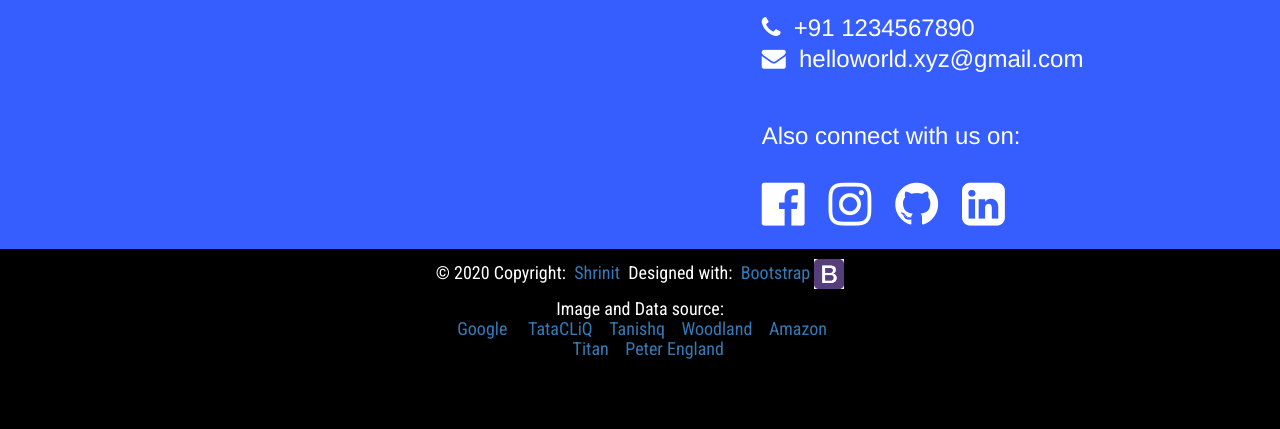
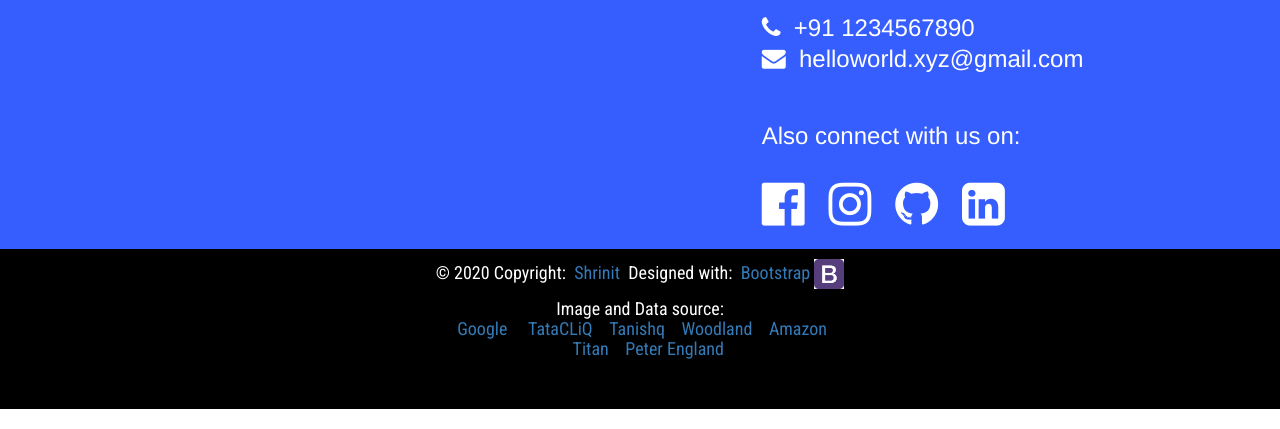
Before and after one commit to shrinitg/Frontend_Made-in-india-product-landing-page_GSBSP-MI14, a plain HTML site: page index.html in a window 1280 px wide. Shown: the part 2235-2664 px from the top of the page. Drawn offline with nearby package versions, Linux system fonts and the light colour scheme.

Commit message:
Update index.html

```diff
--- a/index.html
+++ b/index.html
@@ -1141,7 +1141,7 @@
 				    </div>
 
 				  </div>
-				  <div class="container-fluid" style="height: 180px; background-color: #000; text-align: center; font-family: 'Roboto Condensed', sans-serif;">
+				  <div class="container-fluid" style="height: 160px; background-color: #000; text-align: center; font-family: 'Roboto Condensed', sans-serif;">
 
 				  	<h4><span style="color: white; text-align: center;">© 2020 Copyright: <a href="https://www.linkedin.com/in/shrinit-goyal-86222716a/">&nbspShrinit&nbsp</a></span>
 
```
